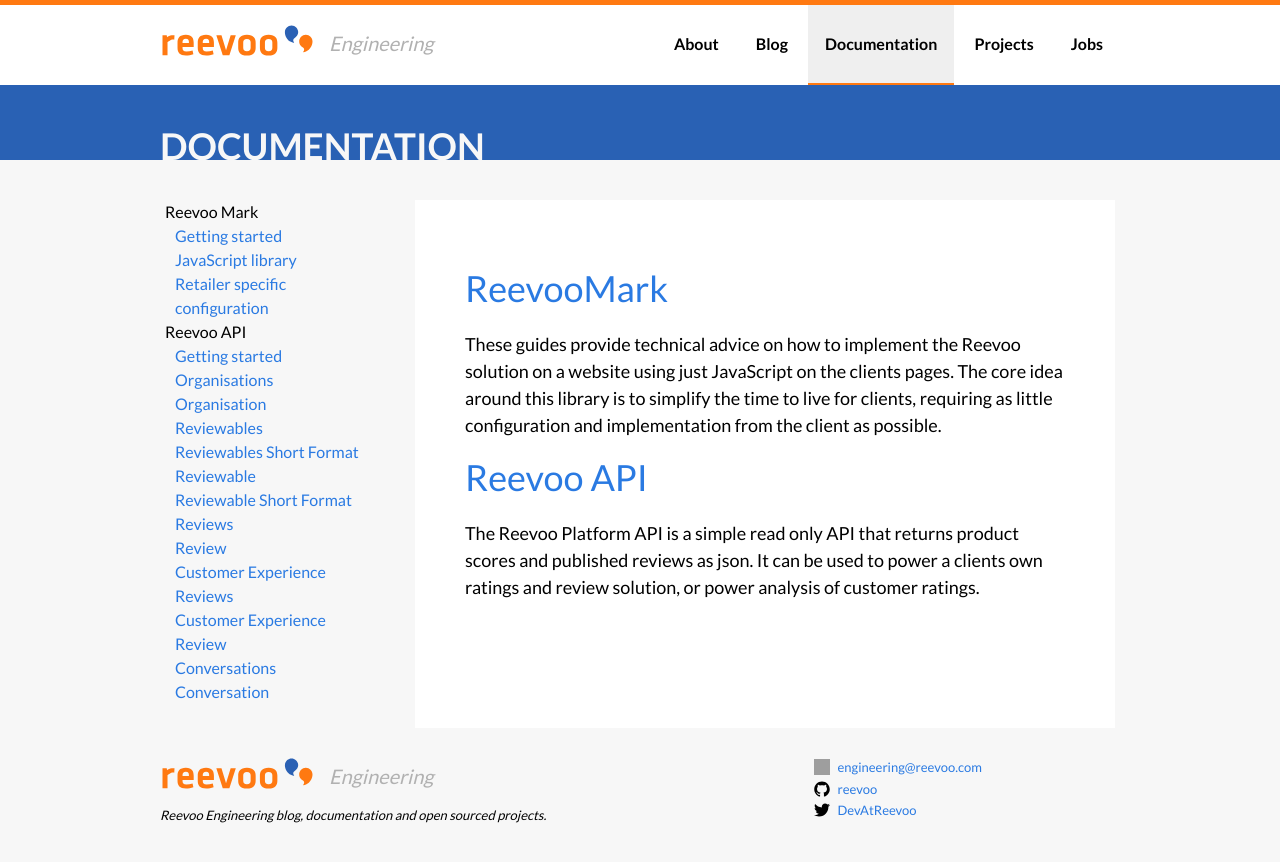
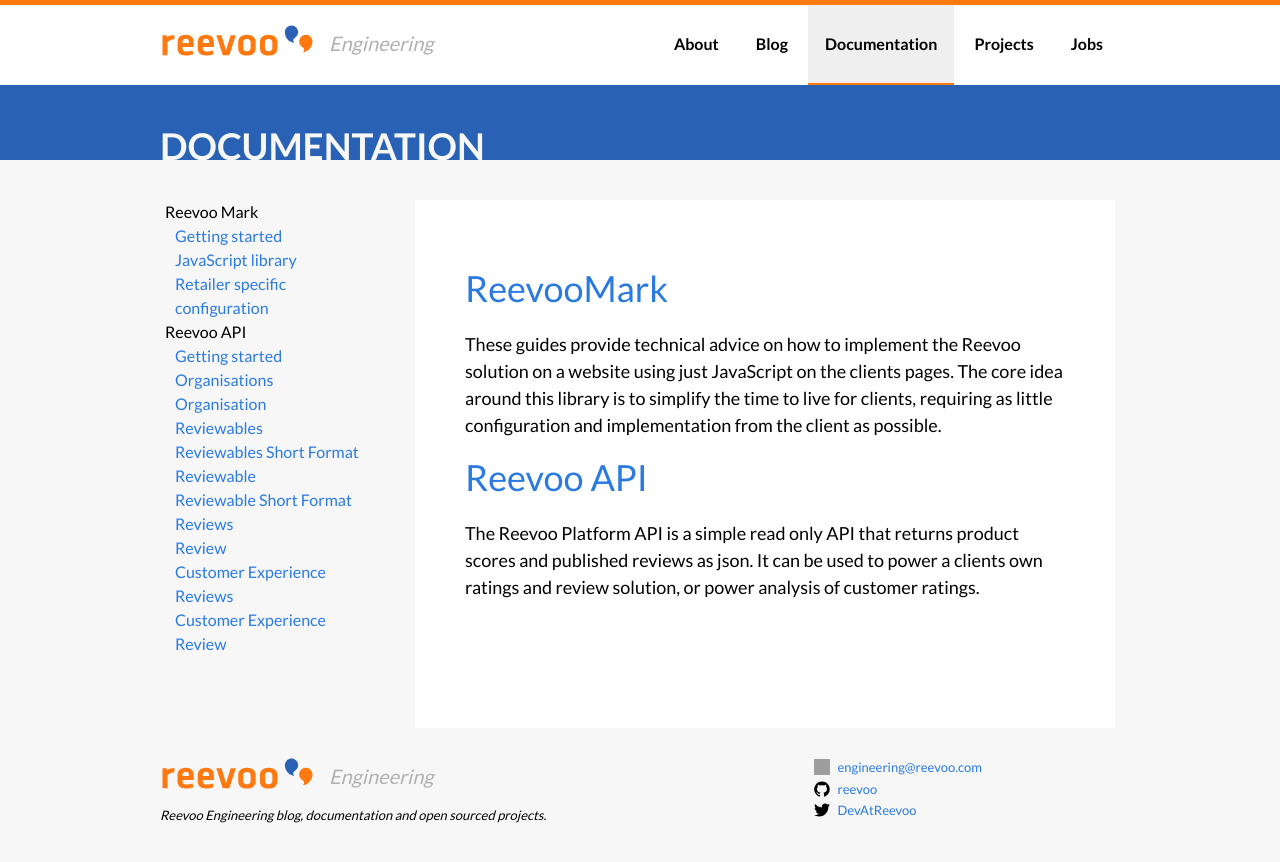
Before and after one commit to reevoo/reevoo.github.io, a Jekyll site: the page built from docs/index.markdown, in a window 1280 px wide. Shown: the top 862 px of the page. Built offline with Jekyll 4.4.1, drawn with Linux system fonts in a browser that asks for light colours; grey boxes are pictures that could not be loaded.

Commit message:
Hide conversations for now

```diff
--- a/_data/docs.yml
+++ b/_data/docs.yml
@@ -34,7 +34,3 @@
     title: Customer Experience Reviews
   - id: customer-experience-review
     title: Customer Experience Review
-  - id: conversations
-    title: Conversations
-  - id: conversation
-    title: Conversation
```
